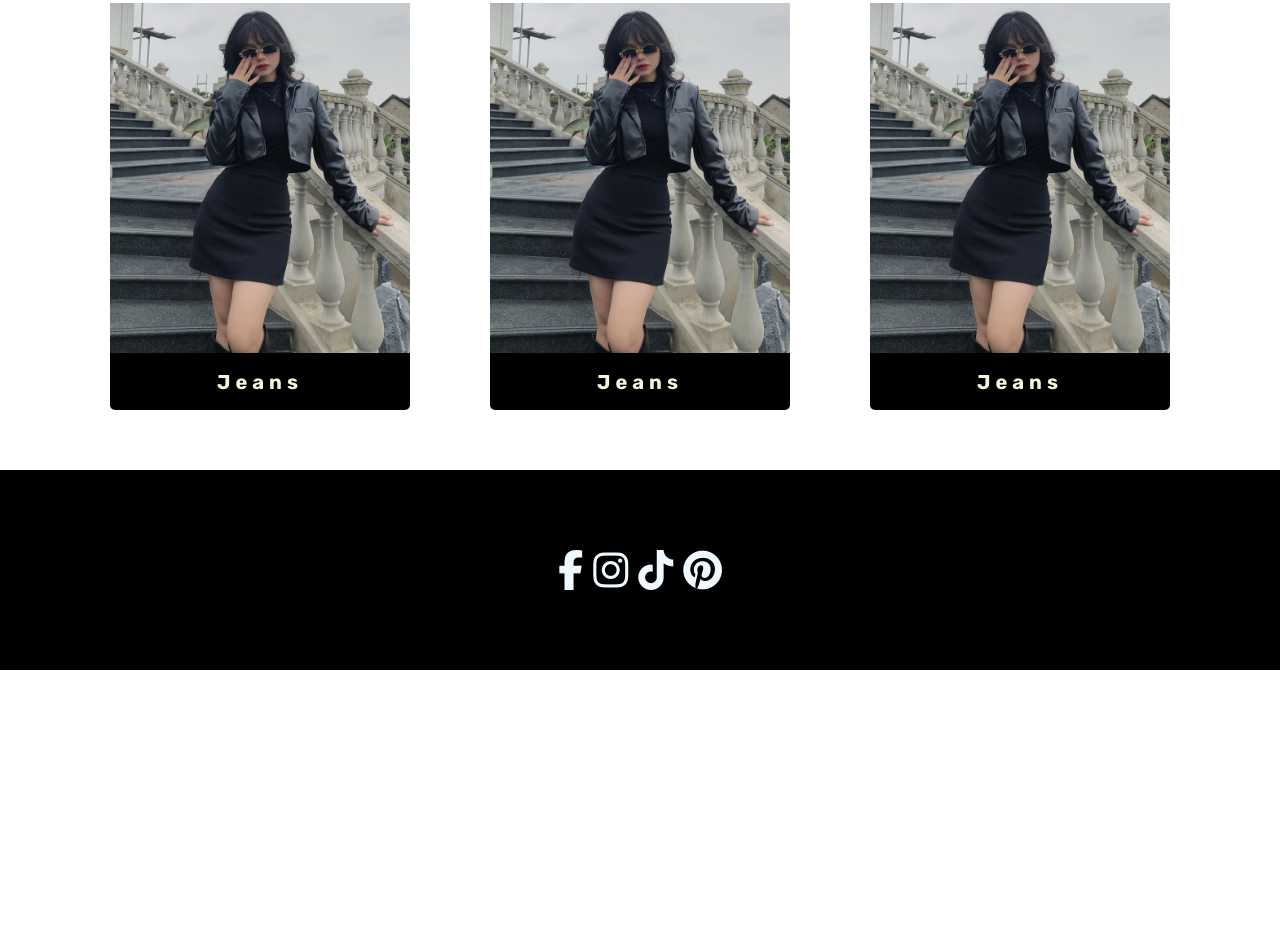
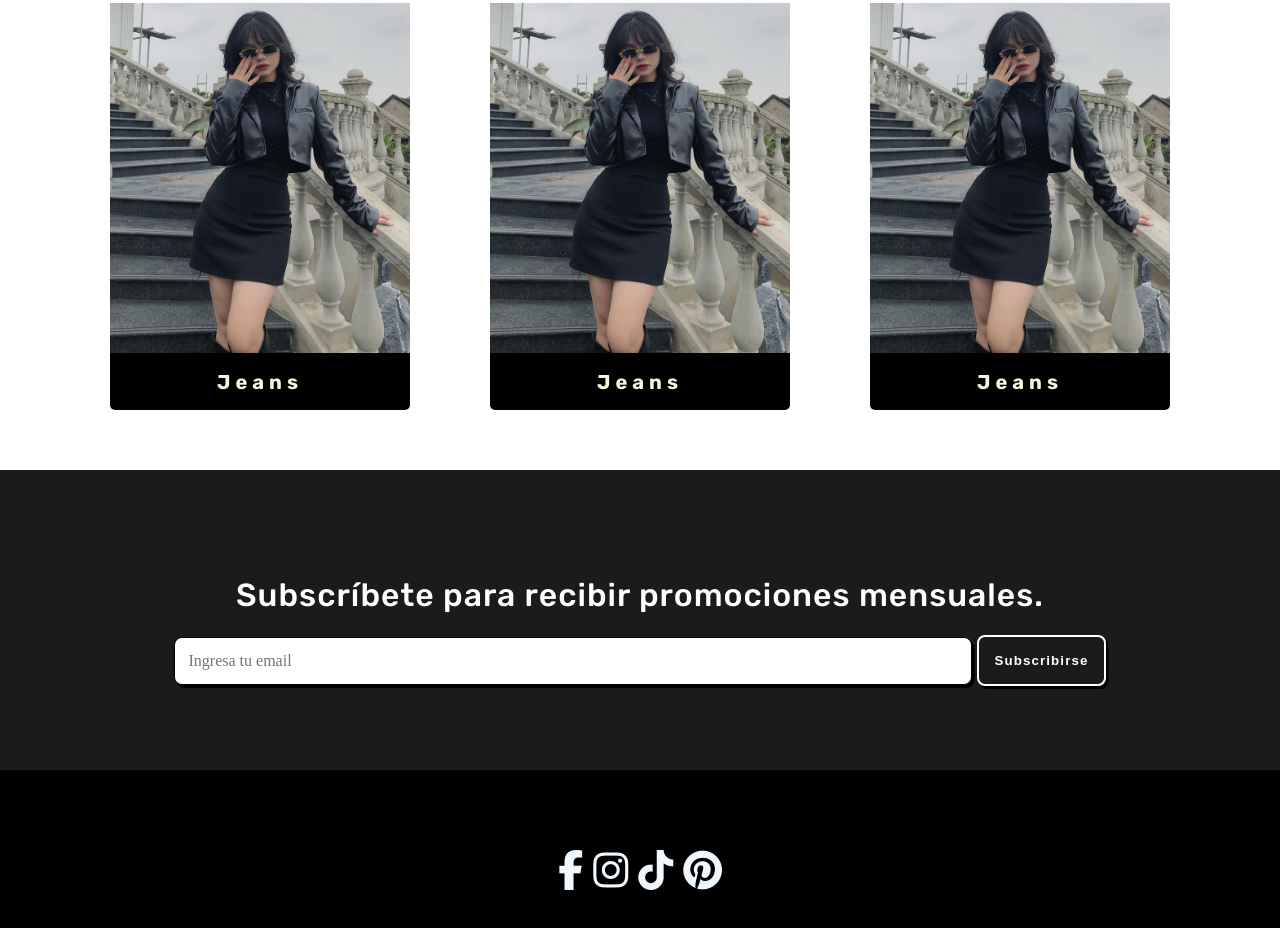
Before and after one commit to JulietaGrosso/tiendaGirlsStore, a plain HTML site: page index.html in a window 1280 px wide. Shown: the part 1614-2542 px from the top of the page. Before the commit the page ends 2284 px from the top, so only its background shows below. Drawn offline with Linux system fonts and the light colour scheme.

Commit message:
004 - Maquetación newsletter

```diff
--- a/index.html
+++ b/index.html
@@ -53,12 +53,16 @@
             </div>
    </div>
 
-
-
-
-
+   <div class="news">
+        <h1>Subscríbete para recibir promociones mensuales.</h1>
+        <div class="formulario">
+            <input type="email" name="email" placeholder="Ingresa tu email" id="">
+            <button>Subscribirse</button>
+        </div>
+   </div>
 
     <footer>
+
         <i class="fa-brands fa-facebook-f"></i>
         <i class="fa-brands fa-instagram"></i>
         <i class="fa-brands fa-tiktok"></i>
--- a/style.css
+++ b/style.css
@@ -112,3 +112,56 @@ header{
     justify-content:center;
     align-items:center
 }
+
+.news {
+    height: 300px;
+    background-color: #1B1B1B;
+    display: flex;
+    justify-content: center;
+    align-items: center;
+    flex-direction: column;
+    width: 100%;
+}
+
+.news h1 {
+    color: white;
+    font-weight: 500;
+    letter-spacing: 1px;
+}
+
+.news .formulario {
+    width: 100%;
+    display: flex;
+    justify-content: center;
+    align-items: center;
+}
+
+.news .formulario button {
+    padding: 1rem;
+    outline: none;
+    border: none;
+    border-radius: 0.5rem;
+    font-weight: 600;
+    letter-spacing: 1.1px;
+    background-color: rgba(128, 128, 128, 0);
+    border: 2px solid white;
+    color: white;
+    box-shadow: 2.5px 3px 0 #000;
+    margin-left: 5px;
+}
+
+.news .formulario input {
+    font-family: "SF Pro";
+    padding: 0.875rem;
+    font-size: 1rem;
+    border: 1.5px solid #000;
+    border-radius: 0.5rem;
+    box-shadow: 2.5px 3px 0 #000;
+    outline: none;
+    transition: ease 0.25s;
+    width: 60%;
+  }
+
+  .news .formulario input:focus {
+    box-shadow: 5.5px 7px 0 black;
+  }
```
